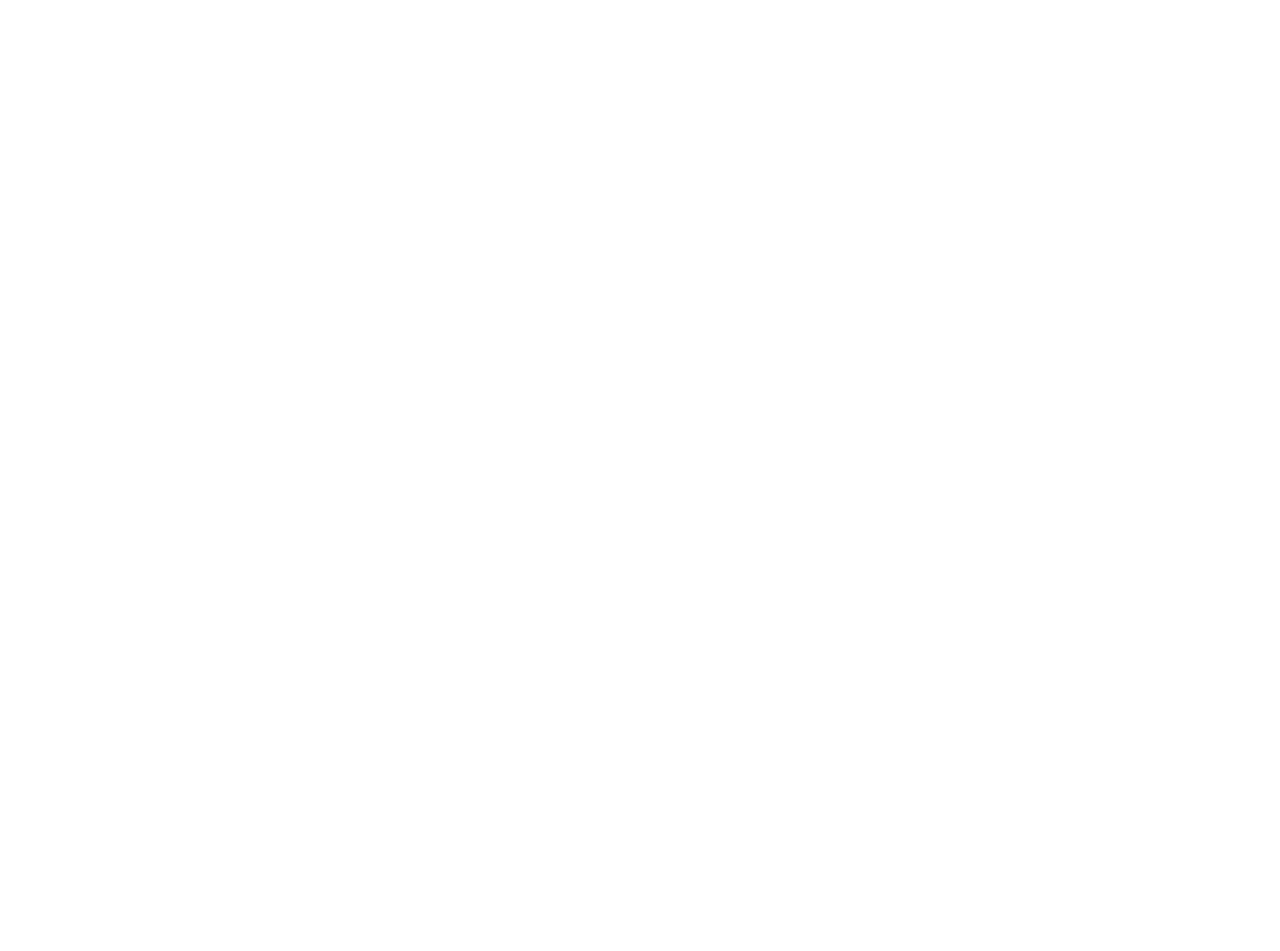
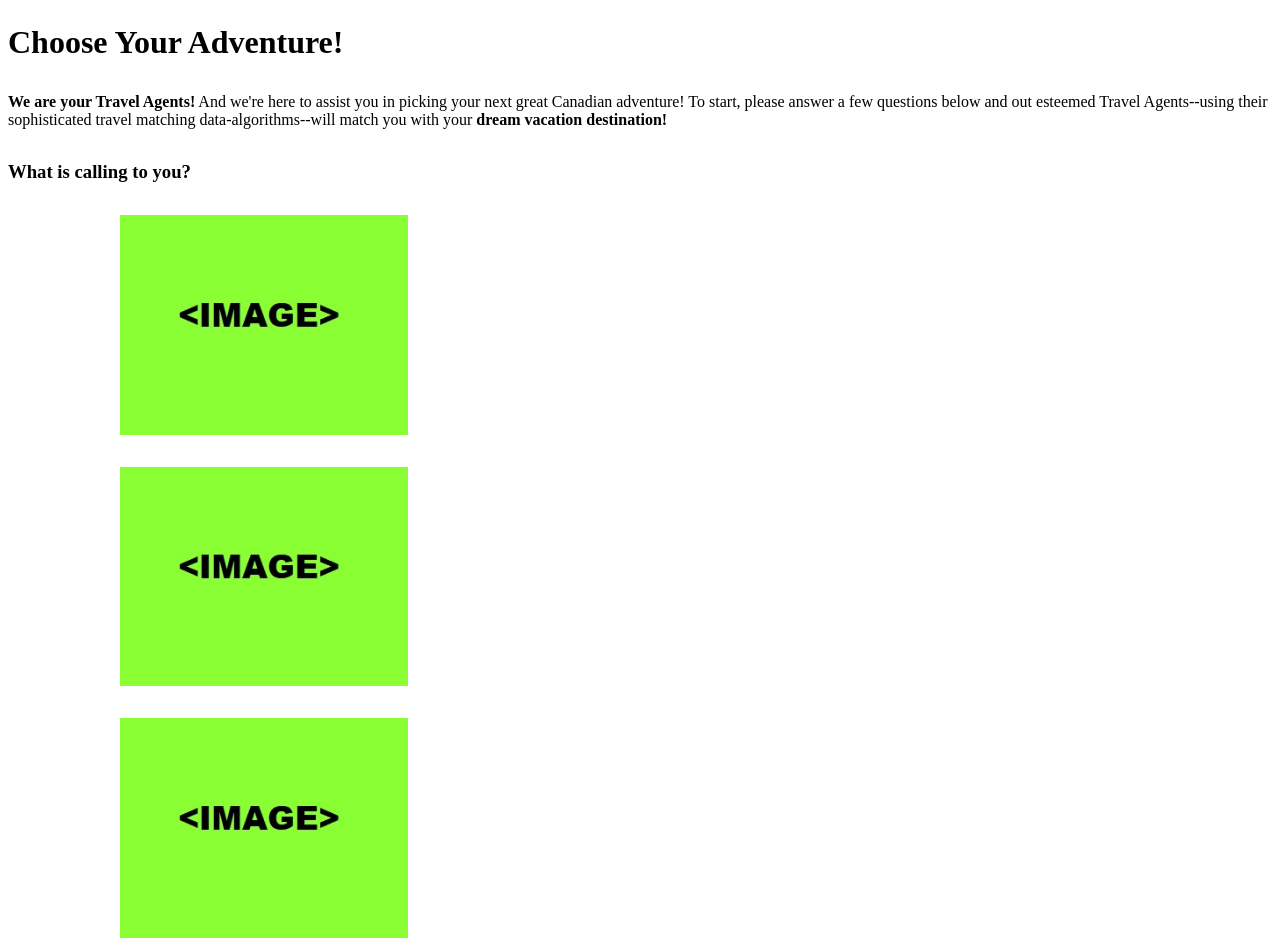
Before and after one commit to andreaholstein/BS-Hackathon-1-Project, a plain HTML site: page index.html in a window 1280 px wide. Shown: the top 951 px of the page. Before the commit the page ends 800 px from the top, so only its background shows below. Drawn offline with Linux system fonts and the light colour scheme.

Commit message:
Build App Skeleton

```diff
--- a/index.html
+++ b/index.html
@@ -12,8 +12,113 @@
     <script scr="https://unpkg.com/axios/dist/axios.min.js" defer></script>
   </head>
   <body>
-    <main>
-      <header></header>
+    <header class="header">
+      <h1 class="header__title">Choose Your Adventure!</h1>
+      <p class="header__welcome-blurb">
+        <span class="header__span">We are your Travel Agents!</span> And we're
+        here to assist you in picking your next great Canadian adventure! To
+        start, please answer a few questions below and out esteemed Travel
+        Agents--using their sophisticated travel matching data-algorithms--will
+        match you with your
+        <span class="header__span">dream vacation destination!</span>
+      </p>
+    </header>
+    <main class="main">
+      <form action="#" class="form quiz">
+        <section class="form__wrap quiz__wrap">
+          <!-- ---------------------- Q1 -------------------------- -->
+          <label for="question1" class="quiz__question quiz__question-1">
+            <h3 class="quiz__question-title">What is calling to you?</h3>
+            <div class="quiz__inner-question-wrap">
+              <input
+                type="image"
+                class="quiz__input-image"
+                src="./assets/dummy_image.jpg"
+                alt="dummy"
+                name="water"
+                id="water-img"
+              />
+              <input
+                type="image"
+                class="quiz__input-image"
+                src="./assets/dummy_image.jpg"
+                alt="dummy"
+                name="mountain"
+                id="mountain-image"
+              />
+              <input
+                type="image"
+                class="quiz__input-image"
+                src="./assets/dummy_image.jpg"
+                alt="dummy"
+                name="city"
+                id="city-image"
+              />
+            </div>
+          </label>
+          <!-- ---------------------- Q2 --------------------------- -->
+          <!-- ----- WILL NEED TO DYNAMICALLY RENDER BASED ON Q1 RESPONSE --- -->
+          <!-- ---------------- Q2 - WATER OPTION ------------------- -->
+          <label
+            for="question2-water"
+            class="quiz__question quiz__question-2 quiz__question-2--water"
+          >
+            <h3 class="quiz__question-title">
+              Greeeat Choice! In that case, how do you feel about going to ... ?
+            </h3>
+
+            <div class="quiz__inner-question-wrap">
+              <input
+                type="image"
+                class="quiz__input-image"
+                src="./assets/dummy_image.jpg"
+                alt="dummy"
+                class="question2-water"
+                id="beach-img"
+              />
+              <input
+                type="image"
+                class="quiz__input-image"
+                src="./assets/dummy_image.jpg"
+                alt="dummy"
+                name="question2-water"
+                id="boating-image"
+              />
+            </div>
+          </label>
+
+          <!-- ---------------- Q2 - MOUNTAIN OPTION ------------------- -->
+          <!-- <label
+            for="question2-mountain"
+            class="quiz__question quiz__question-2 quiz__question-2--mountain"
+          >
+          <h3 class="quiz__question-title">Greeeat Choice! In that case, how do you feel about going to ... ?</h3>
+            <div class="quiz__inner-question-wrap">
+              <input type="image" class="quiz__input-image"  src="./assets/dummy_image.jpg"
+                alt="dummy" name="question2-mountain" id="skiing-img" />
+              <input type="image" class="quiz__input-image"  src="./assets/dummy_image.jpg"
+                alt="dummy" name="question2-mountain" id="camping-image" />
+            </div>
+          </label> -->
+
+          <!-- ---------------- Q2 - CITY OPTION ------------------- -->
+          <!-- <label
+            for="question2-city"
+            class="quiz__question quiz__question-2 quiz__question-2--city"
+          >
+          <h3 class="quiz__question-title">Greeeat Choice! In that case, how do you feel about going to ... ?</h3>
+            <div class="quiz__inner-question-wrap">
+              <input type="image" class="quiz__input-image"  src="./assets/dummy_image.jpg"
+                alt="dummy" name="question2-city" id="restaurant-img" />
+              <input type="image" class="quiz__input-image"  src="./assets/dummy_image.jpg"
+                alt="dummy" name="question2-city" id="nightlife-image" />
+            </div>
+          </label> -->
+        </section>
+      </form>
+      <section class="results">
+        <h2 class="results__title">Results:</h2>
+      </section>
     </main>
     <footer></footer>
   </body>
--- a/styles/styles.scss
+++ b/styles/styles.scss
@@ -1 +1,68 @@
-// ----------------------- COMMENT ----------------------------
+// ----------------------- HEADER ----------------------------
+.header {
+  display: flex;
+  flex-direction: column;
+  flex-wrap: nowrap;
+
+  &__title {
+    margin: 0;
+    padding: 1rem 0;
+  }
+
+  &__welcome-blurb {
+    margin: 0;
+    padding: 1rem 0;
+  }
+
+  &__span {
+    font-weight: bold;
+  }
+}
+
+// ----------------------- QUIZ ----------------------------
+.form {
+  display: flex;
+  flex-direction: row;
+  flex-wrap: nowrap;
+
+  &__wrap {
+    display: flex;
+    flex-direction: column;
+    flex-wrap: nowrap;
+  }
+}
+
+.quiz {
+  &__question {
+    display: flex;
+    flex-direction: column;
+    flex-wrap: nowrap;
+    // padding: 1rem 0;
+  }
+
+  &__question-title {
+    margin: 0;
+    padding: 1rem 0;
+  }
+
+  &__inner-question-wrap {
+    display: flex;
+    flex-direction: column;
+    flex-wrap: nowrap;
+    justify-content: space-around;
+    align-items: center;
+  }
+
+  &__input-image {
+    box-sizing: border-box;
+    width: 20rem;
+    padding: 1rem;
+  }
+}
+
+// ----------------------- RESULTS ----------------------------
+
+.results__title {
+  margin: 0;
+  padding: 1rem 0;
+}
```
Also changed, not shown: scripts/script.js (+33 -0 lines), assets/dummy_image.jpg (added), styles/styles.css, 1 other file.
